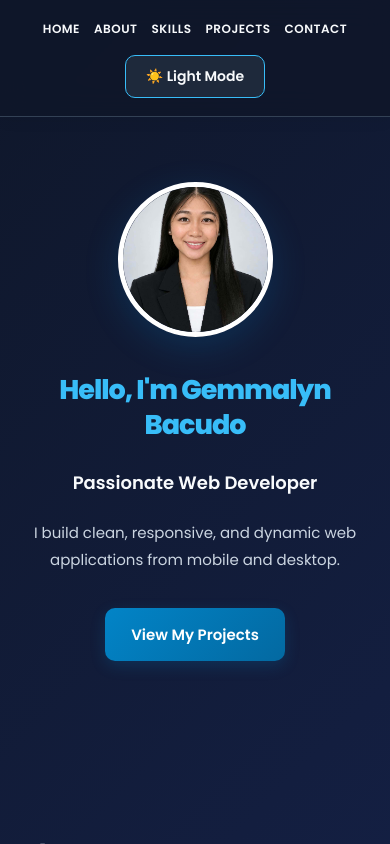
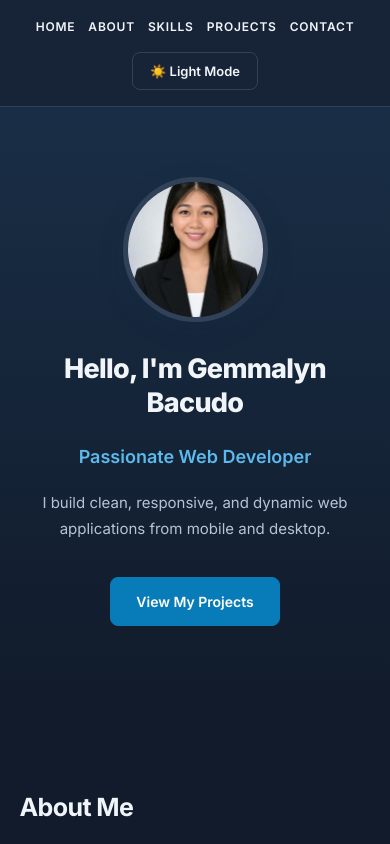
Before and after one commit to gemmalynbacudo18/GemmalynBacudo1.github.io, a plain HTML site: page index.html in a window 390 px wide. Both pictures are taken after a click on the button "🌙 Dark Mode". Shown: the top 844 px of the page. Drawn offline with Linux system fonts and the light colour scheme.

Commit message:
Update style.css

```diff
--- a/style.css
+++ b/style.css
@@ -1,22 +1,19 @@
 
-@import url('https://fonts.googleapis.com/css2?family=Poppins:wght@400;500;600;700;800&display=swap');
+@import url('https://fonts.googleapis.com/css2?family=Inter:wght@400;500;600;700;800&display=swap');
 
 :root {
-  --primary: #0284c7;
-  --primary-dark: #0369a1;
-  --primary-light: #38bdf8;
-  --background: #e8f6ff;
-  --nav-bg: #bae6fd;
+  --primary: #087cb8;
+  --primary-hover: #056493;
+  --background: #f2f8fc;
+  --nav-bg: #ffffff;
   --card-bg: #ffffff;
-  --text: #0f172a;
-  --muted: #475569;
-  --border: #dbeafe;
-  --shadow: 0 8px 25px rgba(2, 132, 199, 0.09);
+  --text: #14243b;
+  --muted: #536579;
+  --border: #dce7ef;
+  --shadow: 0 4px 18px rgba(18, 49, 77, 0.06);
 }
 
 * {
-  margin: 0;
-  padding: 0;
   box-sizing: border-box;
 }
 
@@ -26,17 +23,12 @@ html {
 }
 
 body {
-  font-family: 'Poppins', sans-serif;
-  background: linear-gradient(
-    135deg,
-    #eff9ff 0%,
-    #e0f2fe 50%,
-    #f0f9ff 100%
-  );
+  margin: 0;
+  font-family: 'Inter', Arial, sans-serif;
+  font-size: 16px;
+  line-height: 1.75;
+  background: var(--background);
   color: var(--text);
-  font-size: 16px;
-  line-height: 1.8;
-  min-height: 100vh;
   transition: background 0.3s, color 0.3s;
 }
 
@@ -45,17 +37,14 @@ body {
 nav {
   position: sticky;
   top: 0;
-  z-index: 1000;
+  z-index: 100;
   display: flex;
+  justify-content: space-between;
   align-items: center;
-  justify-content: space-between;
-  gap: 20px;
-  padding: 18px 6%;
-  background: rgba(186, 230, 253, 0.94);
-  backdrop-filter: blur(15px);
-  -webkit-backdrop-filter: blur(15px);
-  border-bottom: 1px solid rgba(255, 255, 255, 0.6);
-  box-shadow: 0 3px 15px rgba(15, 23, 42, 0.06);
+  gap: 24px;
+  padding: 18px max(5%, calc((100% - 1200px) / 2));
+  background: var(--nav-bg);
+  border-bottom: 1px solid var(--border);
 }
 
 .nav-links {
@@ -66,102 +55,84 @@ nav {
 }
 
 .nav-links a {
-  position: relative;
   color: var(--text);
+  font-size: 13px;
+  font-weight: 600;
+  letter-spacing: 0.8px;
   text-decoration: none;
-  font-size: 15px;
-  font-weight: 600;
-  letter-spacing: 0.5px;
-  transition: color 0.3s;
-}
-
-.nav-links a::after {
-  content: "";
-  position: absolute;
-  bottom: -6px;
-  left: 0;
-  width: 0;
-  height: 3px;
-  background: var(--primary);
-  border-radius: 5px;
-  transition: width 0.3s;
+  transition: color 0.2s;
 }
 
 .nav-links a:hover {
   color: var(--primary);
 }
 
-.nav-links a:hover::after {
-  width: 100%;
-}
-
 #themeBtn {
-  padding: 10px 20px;
-  border: 1.5px solid var(--primary);
-  border-radius: 10px;
-  background: rgba(255, 255, 255, 0.35);
+  padding: 10px 17px;
+  background: transparent;
+  border: 1px solid var(--border);
+  border-radius: 8px;
   color: var(--text);
   font-family: inherit;
+  font-size: 13px;
   font-weight: 600;
-  font-size: 14px;
+  white-space: nowrap;
   cursor: pointer;
-  white-space: nowrap;
-  transition: all 0.3s;
+  transition: all 0.2s;
 }
 
 #themeBtn:hover {
-  background: var(--primary);
-  color: white;
-  transform: translateY(-2px);
+  border-color: var(--primary);
+  color: var(--primary);
 }
 
-/* HOME */
+/* HERO SECTION */
 
 .hero {
-  min-height: 700px;
-  padding: 85px 20px 110px;
+  min-height: 650px;
+  padding: 100px 24px;
   display: flex;
   flex-direction: column;
+  justify-content: center;
   align-items: center;
-  justify-content: center;
   text-align: center;
+  background: linear-gradient(
+    180deg,
+    #e5f4fc 0%,
+    var(--background) 100%
+  );
 }
 
 .profile {
-  width: 190px;
-  height: 190px;
+  width: 175px;
+  height: 175px;
+  object-fit: cover;
   border-radius: 50%;
-  object-fit: cover;
   border: 5px solid white;
-  box-shadow: 0 10px 35px rgba(2, 132, 199, 0.2);
-  transition: transform 0.4s, box-shadow 0.4s;
-}
-
-.profile:hover {
-  transform: scale(1.05);
-  box-shadow: 0 15px 40px rgba(2, 132, 199, 0.3);
+  box-shadow: 0 8px 28px rgba(18, 49, 77, 0.12);
 }
 
 .hero h1 {
-  margin: 35px 0 15px;
-  font-size: clamp(30px, 4vw, 52px);
+  max-width: 850px;
+  margin: 30px 0 12px;
+  font-size: clamp(30px, 4vw, 48px);
   font-weight: 800;
-  color: var(--primary);
-  letter-spacing: -1px;
-  line-height: 1.3;
+  line-height: 1.25;
+  letter-spacing: -1.5px;
+  color: var(--text);
 }
 
 .hero p {
-  max-width: 780px;
-  margin: 10px 0;
-  font-size: 17px;
+  max-width: 720px;
+  margin: 9px 0;
   color: var(--muted);
+  font-size: 16px;
 }
 
 .hero p:first-of-type {
-  font-size: 21px;
+  color: var(--primary);
+  font-size: 20px;
   font-weight: 600;
-  color: var(--text);
 }
 
 /* BUTTONS */
@@ -170,72 +141,52 @@ nav {
   display: inline-flex;
   align-items: center;
   justify-content: center;
-  padding: 13px 26px;
+  padding: 13px 25px;
   margin-top: 25px;
-  border: none;
-  border-radius: 10px;
-  background: linear-gradient(
-    135deg,
-    #0284c7,
-    #0369a1
-  );
-  color: white;
+  background: var(--primary);
+  border: 1px solid var(--primary);
+  border-radius: 8px;
+  color: #ffffff;
   font-family: inherit;
-  font-size: 15px;
+  font-size: 14px;
   font-weight: 600;
+  line-height: 1.5;
+  text-align: center;
   text-decoration: none;
-  text-align: center;
   cursor: pointer;
-  box-shadow: 0 5px 15px rgba(2, 132, 199, 0.2);
-  transition: all 0.3s;
+  transition: background 0.2s, border-color 0.2s;
 }
 
 .btn:hover {
-  background: linear-gradient(
-    135deg,
-    #0369a1,
-    #075985
-  );
-  transform: translateY(-3px);
-  box-shadow: 0 10px 22px rgba(2, 132, 199, 0.3);
+  background: var(--primary-hover);
+  border-color: var(--primary-hover);
 }
 
-.btn:active {
-  transform: translateY(0);
+.btn:focus-visible,
+nav a:focus-visible,
+#themeBtn:focus-visible {
+  outline: 3px solid #7dd3fc;
+  outline-offset: 3px;
 }
 
-/* SECTIONS */
+/* MAIN SECTIONS */
 
 .container {
-  width: 90%;
-  max-width: 1160px;
+  width: min(90%, 1160px);
   margin: 0 auto;
   padding: 85px 0;
 }
 
 .container h2 {
-  position: relative;
-  display: inline-block;
-  margin-bottom: 35px;
-  padding-bottom: 12px;
-  font-size: 30px;
+  margin: 0 0 30px;
+  color: var(--text);
+  font-size: 28px;
   font-weight: 700;
-  color: var(--text);
-}
-
-.container h2::after {
-  content: "";
-  position: absolute;
-  bottom: 0;
-  left: 0;
-  width: 55px;
-  height: 4px;
-  background: var(--primary);
-  border-radius: 10px;
+  letter-spacing: -0.6px;
 }
 
 .container p {
-  margin: 18px 0;
+  margin: 16px 0;
   color: var(--muted);
 }
 
@@ -244,76 +195,77 @@ nav {
   font-weight: 600;
 }
 
-/* ABOUT */
+/* ABOUT SECTION */
 
 #about {
-  padding-top: 80px;
+  padding-top: 90px;
   padding-bottom: 90px;
 }
 
 #about p {
-  max-width: 950px;
-  padding: 4px 0;
+  max-width: 960px;
   font-size: 16px;
 }
 
-/* SKILLS */
+/* SKILLS SECTION */
 
 .cards {
   display: grid;
   grid-template-columns: repeat(3, minmax(0, 1fr));
-  gap: 28px;
+  gap: 24px;
 }
 
 .card {
   min-width: 0;
-  padding: 32px;
+  padding: 30px;
   background: var(--card-bg);
-  border: 1px solid rgba(219, 234, 254, 0.8);
-  border-radius: 18px;
+  border: 1px solid var(--border);
+  border-radius: 12px;
   box-shadow: var(--shadow);
-  transition: transform 0.3s, box-shadow 0.3s;
+  transition: border-color 0.2s, box-shadow 0.2s;
 }
 
 .card:hover {
-  transform: translateY(-7px);
-  box-shadow: 0 15px 35px rgba(2, 132, 199, 0.16);
+  border-color: #b7d7e9;
+  box-shadow: 0 8px 24px rgba(18, 49, 77, 0.09);
 }
 
 .card h3 {
-  margin-bottom: 20px;
+  margin: 0 0 20px;
   color: var(--text);
-  font-size: 20px;
+  font-size: 19px;
   font-weight: 700;
   line-height: 1.5;
 }
 
 .card p {
-  margin: 12px 0;
+  margin: 0;
+  color: var(--muted);
   font-size: 15px;
-  line-height: 1.9;
+  line-height: 1.85;
 }
 
-/* PROJECTS */
+/* PROJECT SECTION */
 
 #projects {
   padding-top: 90px;
-  padding-bottom: 100px;
+  padding-bottom: 90px;
 }
 
 .project-card {
   display: flex;
   flex-direction: column;
   min-height: 410px;
-  border-top: 4px solid var(--primary);
+  border-top: 3px solid var(--primary);
 }
 
 .project-card h3 {
-  color: var(--primary-dark);
-  font-size: 22px;
+  font-size: 21px;
+  line-height: 1.5;
 }
 
 .project-card p {
+  margin: 12px 0;
   overflow-wrap: anywhere;
 }
 
@@ -331,19 +283,27 @@ nav {
   margin: 0;
   padding: 12px 14px;
   font-size: 13px;
-  line-height: 1.5;
 }
 
-/* CONTACT */
+.project-buttons .btn:first-child {
+  background: transparent;
+  color: var(--primary);
+}
+
+.project-buttons .btn:first-child:hover {
+  background: var(--primary);
+  color: white;
+}
+
+/* CONTACT SECTION */
 
 #contact {
   padding-top: 90px;
-  padding-bottom: 120px;
+  padding-bottom: 110px;
 }
 
 #contact a:not(.btn) {
   color: var(--primary);
-  font-weight: 500;
   text-decoration: none;
   overflow-wrap: anywhere;
 }
@@ -355,105 +315,90 @@ nav {
 form {
   display: flex;
   flex-direction: column;
-  gap: 20px;
+  gap: 18px;
   margin-top: 30px;
 }
 
 input,
 textarea {
   width: 100%;
-  padding: 17px 20px;
-  border: 1px solid #cbd5e1;
-  border-radius: 12px;
-  background: white;
+  padding: 16px 18px;
+  background: var(--card-bg);
+  border: 1px solid var(--border);
+  border-radius: 8px;
   color: var(--text);
   font-family: inherit;
   font-size: 15px;
   outline: none;
-  transition: border-color 0.3s, box-shadow 0.3s;
+  transition: border-color 0.2s, box-shadow 0.2s;
 }
 
 input:focus,
 textarea:focus {
   border-color: var(--primary);
-  box-shadow: 0 0 0 4px rgba(2, 132, 199, 0.12);
+  box-shadow: 0 0 0 3px rgba(8, 124, 184, 0.12);
+}
+
+input::placeholder,
+textarea::placeholder {
+  color: #8493a3;
 }
 
 textarea {
-  min-height: 130px;
+  min-height: 135px;
   resize: vertical;
 }
 
 .send {
   width: 100%;
-  margin-top: 10px;
-  padding: 16px;
+  margin-top: 8px;
+  padding: 15px;
 }
 
 /* DARK MODE */
 
 body.dark {
-  --primary: #38bdf8;
-  --primary-dark: #7dd3fc;
-  --background: #0f172a;
-  --card-bg: #1e293b;
-  --text: #f8fafc;
-  --muted: #cbd5e1;
-  --border: #334155;
-  --shadow: 0 8px 25px rgba(0, 0, 0, 0.18);
+  --primary: #5cb9eb;
+  --primary-hover: #389dd4;
+  --background: #111b2b;
+  --nav-bg: #172438;
+  --card-bg: #1b2b41;
+  --text: #f1f5f9;
+  --muted: #b4c4d6;
+  --border: #304158;
+  --shadow: 0 4px 18px rgba(0, 0, 0, 0.12);
+}
 
+body.dark .hero {
   background: linear-gradient(
-    135deg,
-    #0f172a,
-    #172554,
-    #0f172a
+    180deg,
+    #192e46 0%,
+    #111b2b 100%
   );
 }
 
-body.dark nav {
-  background: rgba(15, 23, 42, 0.94);
-  border-bottom: 1px solid #334155;
-}
-
-body.dark .nav-links a {
-  color: #f8fafc;
-}
-
-body.dark .nav-links a:hover {
-  color: #38bdf8;
-}
-
-body.dark #themeBtn {
-  background: #1e293b;
-  color: #f8fafc;
-  border-color: #38bdf8;
-}
-
-body.dark #themeBtn:hover {
-  background: #0284c7;
-}
-
-body.dark .card {
-  border-color: #334155;
-}
-
-body.dark .project-card {
-  border-top-color: #38bdf8;
+body.dark .profile {
+  border-color: #304158;
 }
 
 body.dark .btn {
-  background: linear-gradient(
-    135deg,
-    #0284c7,
-    #0369a1
-  );
+  background: #087cb8;
+  border-color: #087cb8;
   color: white;
 }
 
-body.dark input,
-body.dark textarea {
-  background: #1e293b;
-  border-color: #475569;
+body.dark .btn:hover {
+  background: #056493;
+}
+
+body.dark .project-buttons .btn:first-child {
+  background: transparent;
+  color: #7dd3fc;
+  border-color: #5cb9eb;
+}
+
+body.dark .project-buttons .btn:first-child:hover {
+  background: #087cb8;
   color: white;
 }
 
@@ -462,16 +407,7 @@ body.dark textarea::placeholder {
   color: #94a3b8;
 }
 
-body.dark input:focus,
-body.dark textarea:focus {
-  border-color: #38bdf8;
-}
-
-body.dark #contact a:not(.btn) {
-  color: #7dd3fc;
-}
-
-/* RESPONSIVE DESIGN */
+/* TABLET */
 
 @media (max-width: 1000px) {
   .cards {
@@ -483,34 +419,41 @@ body.dark #contact a:not(.btn) {
   }
 }
 
+/* MOBILE */
+
 @media (max-width: 768px) {
+  html {
+    scroll-padding-top: 150px;
+  }
+
   nav {
     flex-direction: column;
-    padding: 18px;
+    padding: 16px 20px;
     gap: 15px;
   }
 
   .nav-links {
     justify-content: center;
-    gap: 12px 20px;
+    gap: 12px 18px;
   }
 
   .nav-links a {
-    font-size: 13px;
+    font-size: 12px;
   }
 
   .hero {
-    min-height: 580px;
-    padding: 65px 20px 90px;
+    min-height: 560px;
+    padding: 70px 20px;
   }
 
   .profile {
-    width: 155px;
-    height: 155px;
+    width: 145px;
+    height: 145px;
   }
 
   .hero h1 {
-    font-size: 32px;
+    font-size: 31px;
+    letter-spacing: -0.7px;
   }
 
   .hero p {
@@ -527,12 +470,12 @@ body.dark #contact a:not(.btn) {
   }
 
   .container h2 {
-    font-size: 26px;
+    font-size: 25px;
   }
 
   .cards {
     grid-template-columns: 1fr;
-    gap: 22px;
+    gap: 20px;
   }
 
   .card {
@@ -555,11 +498,7 @@ body.dark #contact a:not(.btn) {
 
 @media (max-width: 400px) {
   .nav-links {
-    gap: 10px 14px;
-  }
-
-  .nav-links a {
-    font-size: 12px;
+    gap: 10px 13px;
   }
 
   .hero h1 {
@@ -571,19 +510,14 @@ body.dark #contact a:not(.btn) {
   }
 }
 
-/* ACCESSIBILITY */
+@media (prefers-reduced-motion: reduce) {
+  html {
+    scroll-behavior: auto;
+  }
 
-:focus-visible {
-  outline: 3px solid #0284c7;
-  outline-offset: 3px;
-}
-
-@media (prefers-reduced-motion: reduce) {
   *,
   *::before,
   *::after {
-    scroll-behavior: auto !important;
     transition-duration: 0.01ms !important;
-    animation-duration: 0.01ms !important;
   }
 }
```
